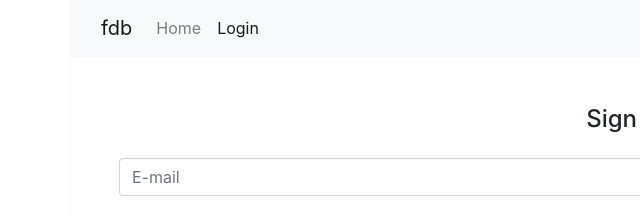
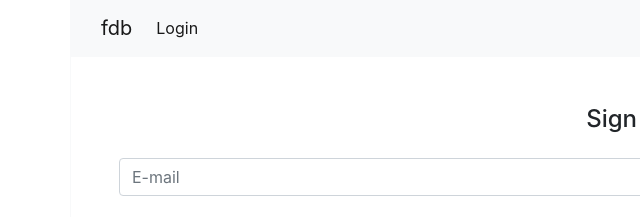
Before and after one commit to ahebwa49/static-fdb, a website: page public/login.html in a window 1280 px wide. Shown: the top 217 px of the page, 15-655 px from the left. Drawn offline with nearby package versions, Linux system fonts and the light colour scheme.

Commit message:
remove the home nav item

```diff
--- a/public/login.html
+++ b/public/login.html
@@ -38,9 +38,6 @@
 
               <!-- Links -->
               <ul class="navbar-nav mr-auto">
-                  <li class="nav-item">
-                      <a class="nav-link" href="/">Home</a>
-                  </li>
                   <li class="nav-item active">
                       <a class="nav-link" href="/login">Login
                         <span class="sr-only">(current)</span>
```
